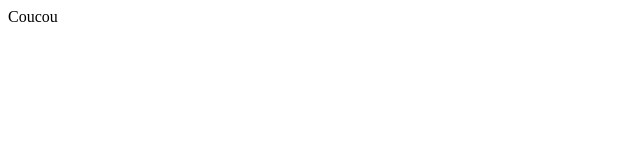
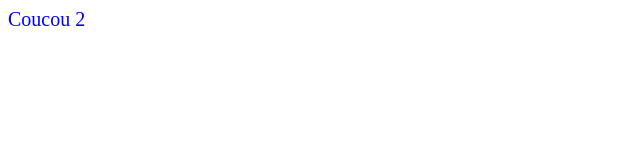
Before and after one commit to solfred10/test-git, a plain HTML site: page index.html in a window 1280 px wide. Shown: the full height of the page, 0-640 px from the left. Drawn offline with Linux system fonts and the light colour scheme.

Commit message:
commit 8

```diff
--- a/index.html
+++ b/index.html
@@ -1,5 +1,8 @@
 <html>
+    <head>
+        <link rel="stylesheet" href="style.css" />
+    </head>
     <body>
-        <p>Coucou</p>
+        <p>Coucou 2</p>
     </body>
 </html>
--- /dev/null
+++ b/style.css
@@ -0,0 +1,4 @@
+p {
+    font-size: 20px;
+    color :blue
+}
```
